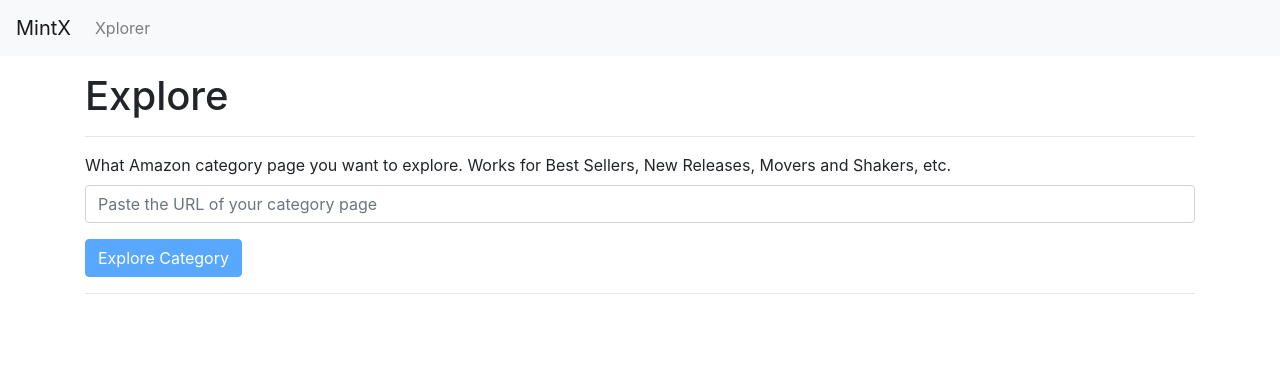
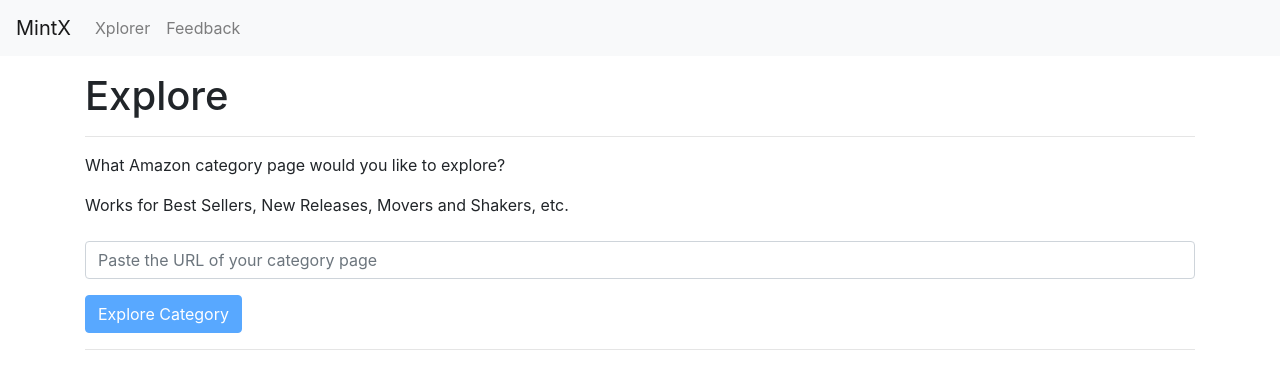
Before and after one commit to Daniel-Itzul/ProjectMintelligent, a Flask app: page /Xplorer in a window 1280 px wide. Shown: the top 389 px of the page. Run offline with Flask 2, Linux system fonts and the light colour scheme; some libraries are stand-ins or nearby versions.

Commit message:
added google tag and form

```diff
--- a/app/templates/public/templates/base_template.html
+++ b/app/templates/public/templates/base_template.html
@@ -6,6 +6,14 @@
     <!-- Required meta tags -->
     <meta charset="UTF-8">
     <meta name="viewport" content="width=device-width, initial-scale=1.0">
+    <!-- Global site tag (gtag.js) - Google Analytics -->
+    <script async src="https://www.googletagmanager.com/gtag/js?id=G-5CD8K6LD2H"></script>
+        <script>
+        window.dataLayer = window.dataLayer || [];
+        function gtag(){dataLayer.push(arguments);}
+        gtag('js', new Date());
+        gtag('config', 'G-5CD8K6LD2H');
+        </script>
     {% block links %}{% endblock %}
 </head>
 <body>
@@ -20,9 +28,9 @@
             <li class="nav-item">
                 <a class="nav-link" href="/Xplorer">Xplorer</a>
             </li>
-           <!--  <li class="disabled">
-                <a class="nav-link" href="/about">About</a>
-            </li> -->
+            <li class="disabled">
+                <a class="nav-link" href="https://forms.gle/G6xfXW9BJFoNin9f9">Feedback</a>
+            </li>
             </ul>
         </div>
 
--- a/app/templates/public/xplorer.html
+++ b/app/templates/public/xplorer.html
@@ -12,7 +12,7 @@
       <hr>
       <div class="mb-3">
         <div class="form-group">
-          <label>What Amazon category page you want to explore. Works for Best Sellers, New Releases, Movers and Shakers, etc.</label>
+          <label><p>What Amazon category page would you like to explore?</p><p></p>Works for Best Sellers, New Releases, Movers and Shakers, etc.</p></label>
           <input type="text" class="form-control" id="target_page" name="target_page" placeholder="Paste the URL of your category page">
         </div>
         <button class="btn btn-primary" disabled="true" id="submit" onclick="submit_request();">Explore Category</button>
```
